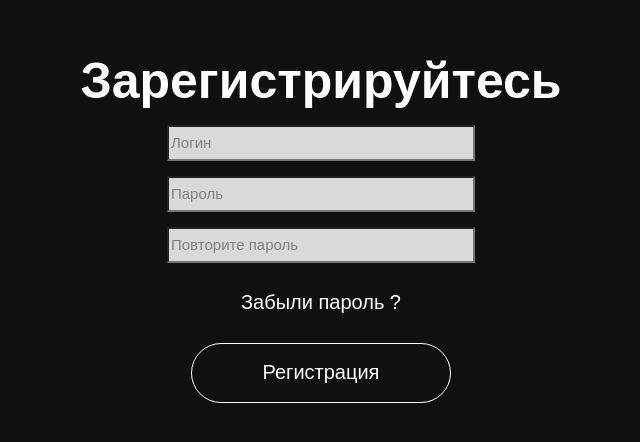
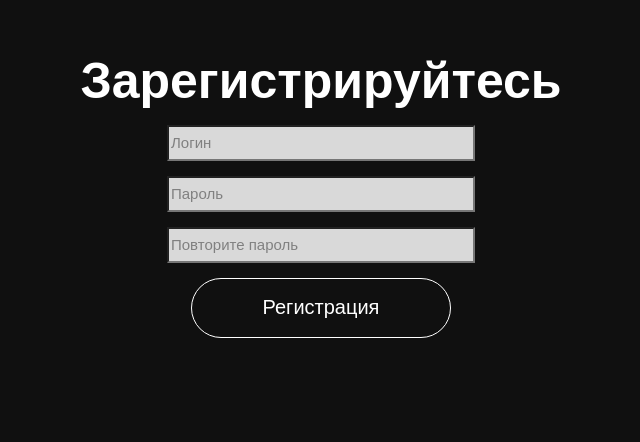
Before and after one commit to Sukmanov/last_chance, a Vue app: page /registration in a window 1280 px wide. Shown: the part 138-580 px from the top of the page, without its empty margins (319-959 px from the left). Built offline with nearby package versions, Linux system fonts and the light colour scheme.

Commit message:
Delete field 'Забыли пароль'

```diff
--- a/src/components/pages/Registration.vue
+++ b/src/components/pages/Registration.vue
@@ -8,7 +8,6 @@
     <my-input-1 nameInput="Логин" id="login-button"></my-input-1>
     <my-input-1 nameInput="Пароль" id="password-button"></my-input-1>
     <my-input-1 nameInput="Повторите пароль" id="password-button"></my-input-1>
-    <my-button-2 textButton="Забыли пароль ?" id="forget-pass-button"></my-button-2>
     <my-button-1 textButton="Регистрация" id="login-button"></my-button-1>
   </div>
 </template>
@@ -41,11 +40,4 @@
 
 }
 
-#forget-pass-button {
-  margin: 15px auto 0 auto;
-
-  width: 500px;
-}
-
-
 </style>
```
